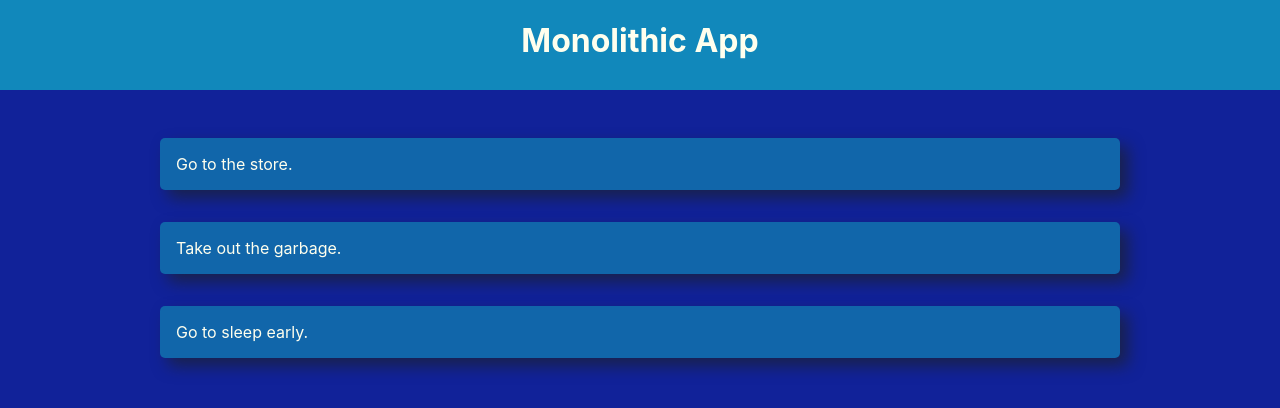
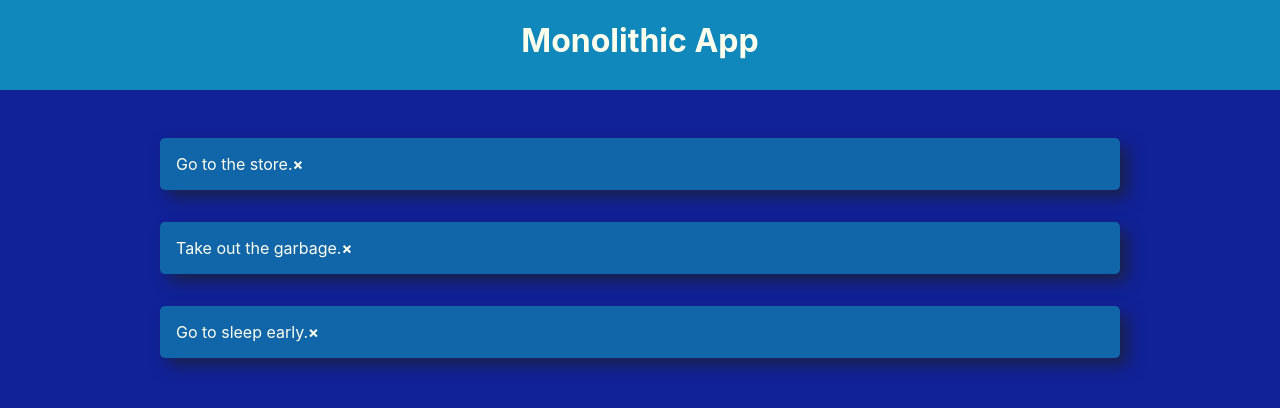
Before and after one commit to franaragm/ng-solid-design, an Angular app: page / in a window 1280 px wide. Shown: the top 408 px of the page. Built offline with nearby package versions, Linux system fonts and the light colour scheme.

Commit message:
Add `.p` and `.x`; `flex` `.card` markup.

```diff
--- a/src/app/01-the-monolith/monolith/monolith.component.html
+++ b/src/app/01-the-monolith/monolith/monolith.component.html
@@ -5,8 +5,11 @@
 </header>
 <main class="main">
   <div class="container">
-    <div class="card" *ngFor="let item of list">
-      {{ item.task }}
+    <div class="card flex flex--jc-sb" *ngFor="let item of list">
+      <div class="p">
+        {{ item.task }}
+      </div>
+      <div class="x"><strong>×</strong></div>
     </div>
   </div>
 </main>
```
